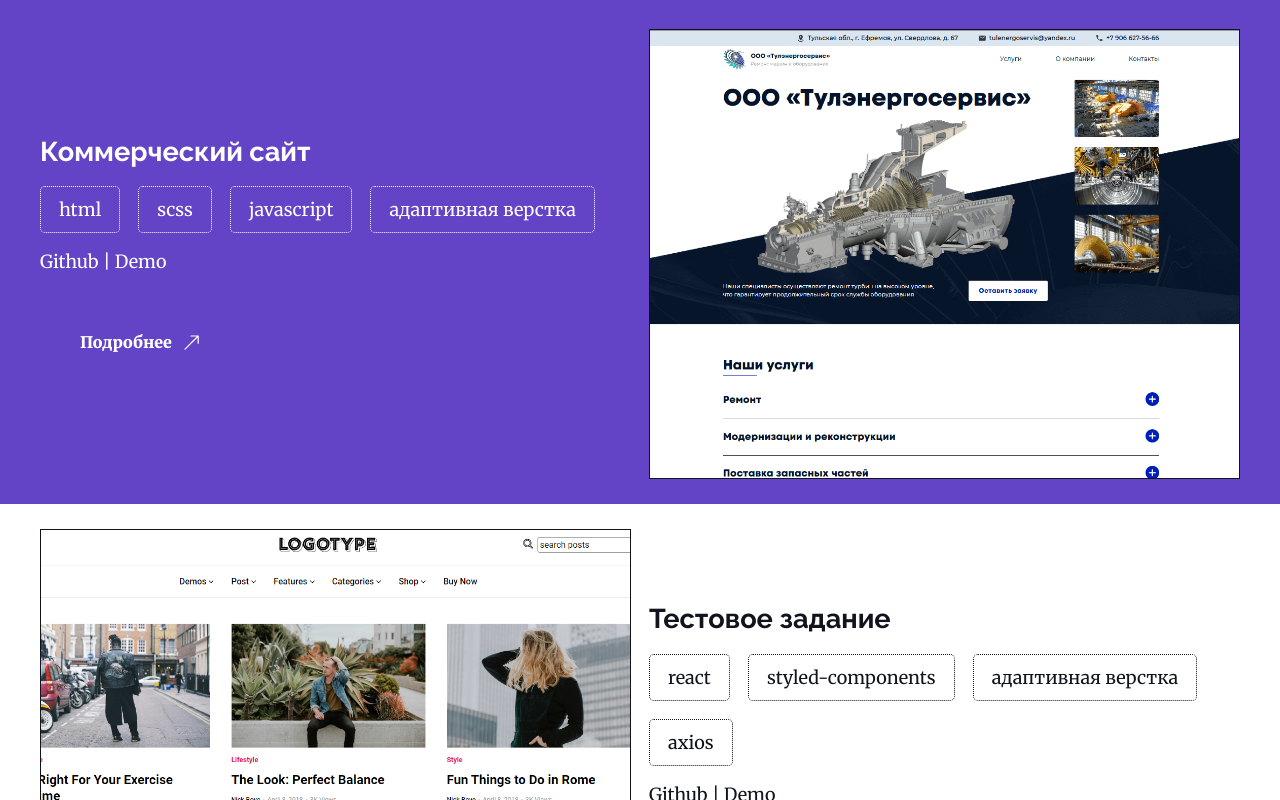
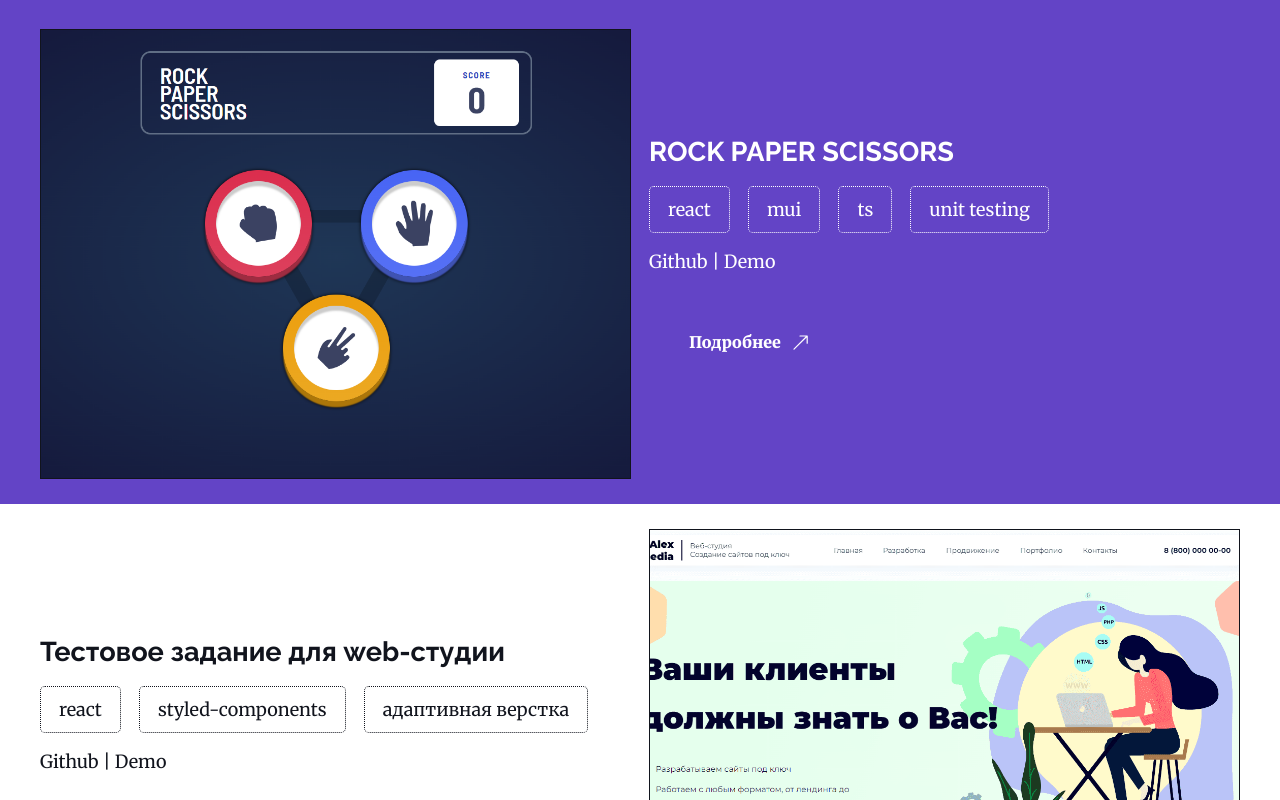
Before and after one commit to DenKuznets/portfolio, a React (Vite) app: page / in a window 1280 px wide. Shown: the part 1140-1940 px from the top of the page. Built offline with nearby package versions, Linux system fonts and the light colour scheme.

Commit message:
added rpc game

```diff
--- a/src/components/Work.jsx
+++ b/src/components/Work.jsx
@@ -14,6 +14,7 @@ const Work = () => {
     );
 
     const navigate = useNavigate();
+    console.log(textWork);
 
     return (
         <WorkStyled>
--- a/src/components/WorkSection.jsx
+++ b/src/components/WorkSection.jsx
@@ -10,7 +10,7 @@ const WorkSection = (props) => {
     const overlayRef = useRef("");
     const imageRef = useRef("");
     const textGlobal = useLocalization().local;
-    const textWork = textGlobal.work.works[props.id];
+    const textWork = textGlobal.work.works[props.id-1];
     const navigate = useNavigate();
 
     const desktop = useMediaQuery("(min-width: 768px)");
--- a/src/js/localizaion.js
+++ b/src/js/localizaion.js
@@ -38,45 +38,6 @@ export const localization = {
                     demo: "https://tul-energo-service.ru/",
                     description: `Верстка лэндинга по заказу web-студии alex-media.ru по макету Figma с соблюдением дедлайна, pixel-perfect попаданием в адаптивные брейкпоинты. В сотрудничестве с дизайнером и backend-разработчиком (php, laravel, blade)`,
                 },
-
-                {
-                    id: 4,
-                    category: CATEGORIES.TEST,
-                    name: "тестовое задание",
-                    tech: [
-                        "react",
-                        "styled-components",
-                        "адаптивная верстка",
-                        "axios",
-                    ],
-                    img: "test1.png",
-                    github: "https://github.com/DenKuznets/dls-test",
-                    demo: "https://dls-test.vercel.app/",
-                    description: `Тестовое задание по макету Figma и ТЗ:
-                        1) Горизонтальное меню - sticky, исчезает после 200px прокрутки
-                        2) Мобильное меню - плавное скрытие/открытие
-                        3) Подменю - только CSS
-                        4) Получение данных fetch()/axios
-                        5) Отображение списка постов - flex
-                        6) Поиск постов - по заголовкам и тексту
-                        7) Полная информация о посте по клику на пост - modal window
-                        `,
-                },
-                {
-                    id: 5,
-                    category: CATEGORIES.LEARN,
-                    name: "портфолио",
-                    tech: [
-                        "react",
-                        "styled-components",
-                        "typescript",
-                        "react-router",
-                    ],
-                    img: "portfolio.png",
-                    github: "https://github.com/DenKuznets/masha-portfolio",
-                    demo: "http://davinchushka.vercel.app/",
-                    description: `шаблон портфолио по дизайну figma`,
-                },
                 {
                     id: 2,
                     category: CATEGORIES.TEST,
@@ -116,6 +77,45 @@ export const localization = {
                         5) Ограничения на стек технологий:JavaScript React Redux Остальное на ваше усмотрение`,
                 },
 
+                {
+                    id: 4,
+                    category: CATEGORIES.TEST,
+                    name: "тестовое задание",
+                    tech: [
+                        "react",
+                        "styled-components",
+                        "адаптивная верстка",
+                        "axios",
+                    ],
+                    img: "test1.png",
+                    github: "https://github.com/DenKuznets/dls-test",
+                    demo: "https://dls-test.vercel.app/",
+                    description: `Тестовое задание по макету Figma и ТЗ:
+                        1) Горизонтальное меню - sticky, исчезает после 200px прокрутки
+                        2) Мобильное меню - плавное скрытие/открытие
+                        3) Подменю - только CSS
+                        4) Получение данных fetch()/axios
+                        5) Отображение списка постов - flex
+                        6) Поиск постов - по заголовкам и тексту
+                        7) Полная информация о посте по клику на пост - modal window
+                        `,
+                },
+
+                {
+                    id: 5,
+                    category: CATEGORIES.LEARN,
+                    name: "портфолио",
+                    tech: [
+                        "react",
+                        "styled-components",
+                        "typescript",
+                        "react-router",
+                    ],
+                    img: "portfolio.png",
+                    github: "https://github.com/DenKuznets/masha-portfolio",
+                    demo: "http://davinchushka.vercel.app/",
+                    description: `шаблон портфолио по дизайну figma`,
+                },
                 {
                     id: 6,
                     category: CATEGORIES.LEARN,
@@ -187,6 +187,16 @@ export const localization = {
                     description: `Этот сайт портфолио я разработал сам, вдохновляясь примерами таких работ как https://stefantopalovicdev.vercel.app/ , https://caferati.me/portfolio , https://brittanychiang.com/ и http://riccardozanutta.com/ .
                     За основу дизайна использовал этот шаблон https://themeforest.net/item/orido-personal-portfolio-website-figma-template/screenshots/37527613?index=1`,
                 },
+                {
+                    id: 13,
+                    category: CATEGORIES.LEARN,
+                    name: "ROCK PAPER SCISSORS",
+                    tech: ["react", "mui", "ts", "unit testing"],
+                    img: "rpc.png",
+                    github: "https://github.com/DenKuznets/rock-paper-scissors",
+                    demo: "https://rock-paper-scissors-kappa-tawny.vercel.app/",
+                    description: `Игра "Камень Ножницы Бумага" по дизайну https://www.frontendmentor.io/challenges/rock-paper-scissors-game-pTgwgvgH`,
+                },
             ],
         },
     },
--- a/src/pages/MainPage.jsx
+++ b/src/pages/MainPage.jsx
@@ -26,9 +26,9 @@ const MainPage = () => {
                     >
                         {textGlobal.header.nav.work}
                     </h2>
-                    <WorkSection id={0} workColor="violet" />
-                    <WorkSection id={1} workColor="default" />
-                    <WorkSection id={2} workColor="yellow" />
+                    <WorkSection id={13} workColor="violet" />
+                    <WorkSection id={2} workColor="default" />
+                    <WorkSection id={3} workColor="yellow" />
                     <div
                         style={{
                             backgroundColor: `${colors.white}`,
```
Also changed, not shown: public/images/works-preview/rpc.png (added).
